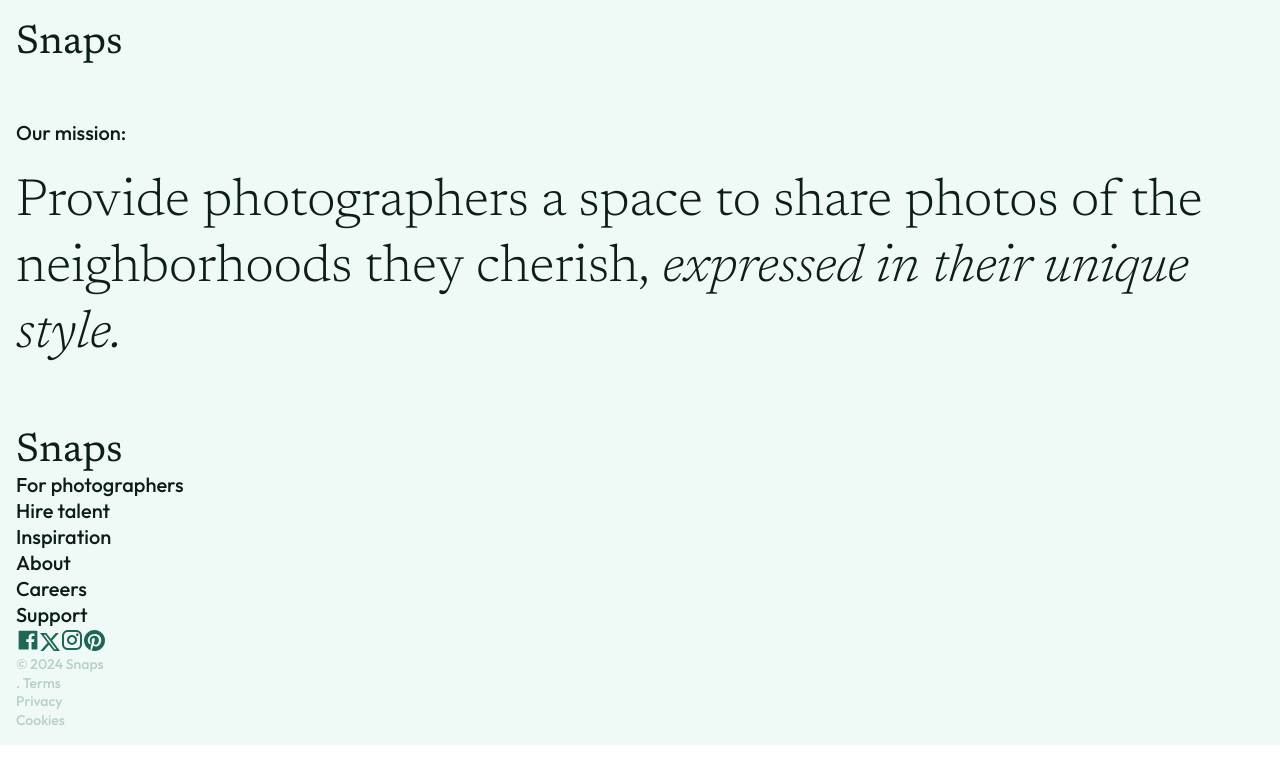
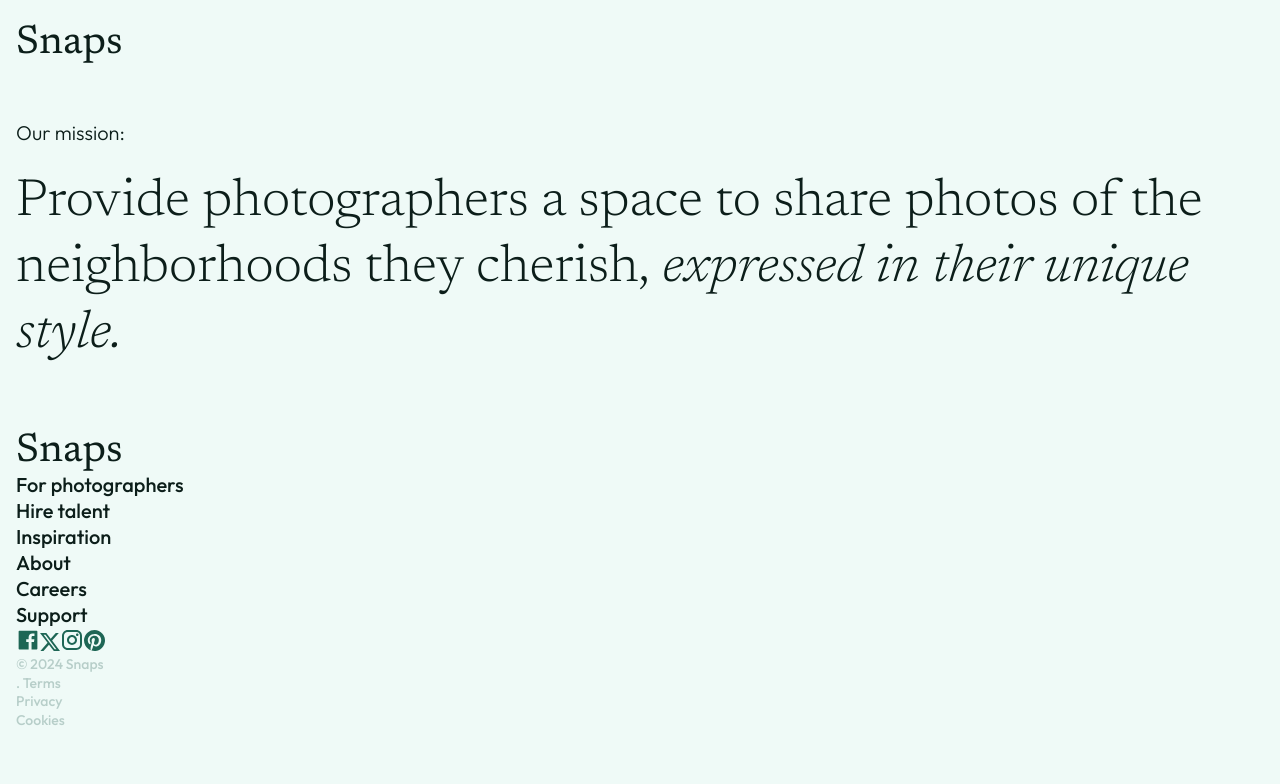
Before and after one commit to passportmidi/bstn-photo-gallery, a React (Vite) app: page / in a window 1280 px wide. Shown: the top 784 px of the page. Built offline with nearby package versions, Linux system fonts and the light colour scheme.

Commit message:
tweak body font colour and font weight of 'Our mission:' title

```diff
--- a/src/App.scss
+++ b/src/App.scss
@@ -2,14 +2,19 @@
 @use "./styles/partials/mixins" as *;
 @use "./styles/partials/typography" as *;
 
+body {
+  color: $black;
+  background-color: $pistachio;
+}
+
 * {
   margin: 0;
   padding: 0;
-  color: $black;
 }
 
 a {
   text-decoration: none;
+  color: $black;
 }
 
 ul {
--- a/src/components/Description/Description.jsx
+++ b/src/components/Description/Description.jsx
@@ -3,7 +3,7 @@ import "./Description.scss";
 export default function Description() {
   return (
     <section className="desc">
-      <p className="desc__heading body-copy">Our mission:</p>
+      <p className="desc__heading body-copy body-copy--light">Our mission:</p>
       <p className="desc__body title">
         Provide photographers a space to share photos of the neighborhoods they
         cherish,
```
